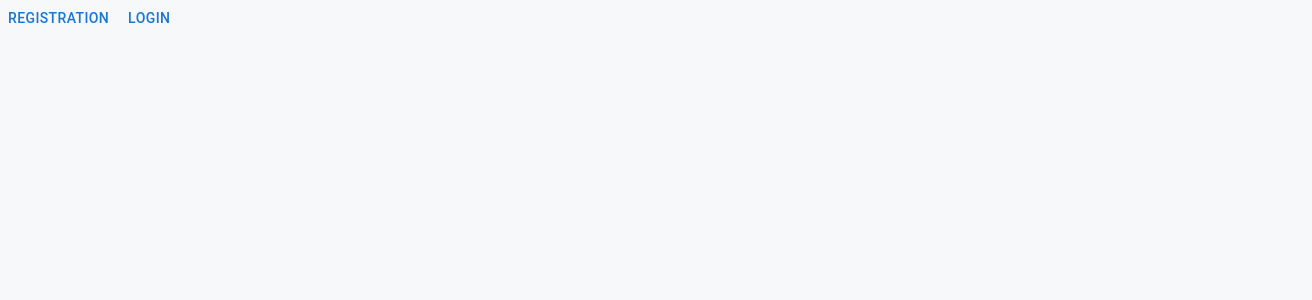
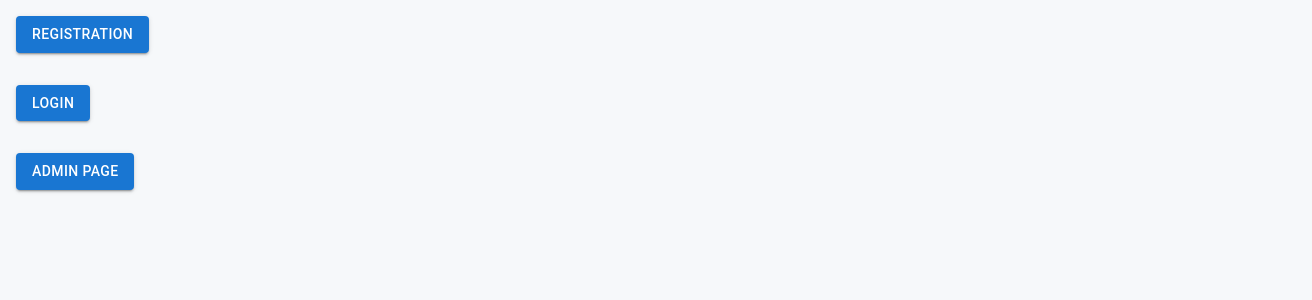
Before and after one commit to zikota/projectLogin, a React (Create React App) app: page / in a window 1280 px wide. Shown: the top 300 px of the page, 1312 px wide, since content can reach past the window. Built offline with nearby package versions, Linux system fonts and the light colour scheme.

Commit message:
Login done

```diff
--- a/src/App.css
+++ b/src/App.css
@@ -118,3 +118,9 @@ body {
     display: none;
   }
 }
+
+#center {
+  width: 100%;
+  text-align: 'center';
+  padding: 2vh !important
+}
--- a/src/App.js
+++ b/src/App.js
@@ -3,6 +3,9 @@ import * as React from 'react';
 import Login from './components/Login';
 import HomePage from './components/HomePage';
 import { Route, Routes } from 'react-router-dom';
+import { PrivateRoute } from './components/PrivateRoute';
+import { AdminPage } from './components/AdminPage';
+import { AuthContextProvider } from "./contexts/auth";
 
 import Registration from './components/Registration';
 
@@ -10,12 +13,16 @@ function App() {
   return (
     <div>
     <div className="wrapper">
-
-      <Routes>
-        <Route exact path="/" element={<HomePage></HomePage>}></Route>
-        <Route path="/login" element={<Login></Login>}></Route>
-        <Route path="/registration" element={<Registration></Registration>}></Route>
-      </Routes>
+      <AuthContextProvider>
+        <Routes>
+          <Route exact path="/" element={<HomePage></HomePage>}></Route>
+          <Route path="/login" element={<Login></Login>}></Route>
+          <Route path="/registration" element={<Registration></Registration>}></Route>
+          <Route path="/admin" element={<PrivateRoute></PrivateRoute>}>
+          <Route exact path='/admin' element={<AdminPage/>}/>
+          </Route>
+        </Routes>
+      </AuthContextProvider>
     </div>
     </div>
   );
--- /dev/null
+++ b/src/components/AdminPage.js
@@ -0,0 +1,23 @@
+import '../App.css';
+import * as React from 'react';
+import { useState, useEffect } from 'react';
+import Button from '@mui/material/Button';
+import CssBaseline from '@mui/material/CssBaseline';
+import TextField from '@mui/material/TextField';
+import Box from '@mui/material/Box';
+import Typography from '@mui/material/Typography';
+import Container from '@mui/material/Container';
+import {  ThemeProvider, createTheme } from '@mui/material/styles';
+import { Grid, Avatar, FormControlLabel, Checkbox } from '@mui/material';
+import { Link } from '@mui/material';
+import { useContext } from 'react';
+import { Route, Redirect } from 'react-router-dom';
+
+
+export const AdminPage = () => {
+    return (
+      <div>
+        Admin page
+      </div>
+    );
+  }
--- a/src/components/HomePage.js
+++ b/src/components/HomePage.js
@@ -8,23 +8,44 @@ import Divider from '@mui/material/Divider';
 import Container from '@mui/material/Container';
 import Grid from '@mui/material/Grid';
 import Paper from '@mui/material/Paper';
-import { useEffect, useState, useRef } from 'react';
+import { useEffect, useState, useRef, useContext } from 'react';
 import { Button, useForkRef } from '@mui/material';
 import Carousel from 'react-material-ui-carousel'
 import Link from '@mui/material/Link';
+import { AuthContext } from '../contexts/auth'
 
 
 const mdTheme = createTheme();
 
 function HomePage() {
+  const { authTokens, setTokens } = useContext(AuthContext);
 
+  const handleLogout = () => {
+    setTokens();
+    localStorage.removeItem('tokens');
+  }
+
+  console.log(authTokens);
 
   return (
     <ThemeProvider theme={mdTheme}>
-      <Box sx={{ display: 'flex' }}>
-        <Link href='/registration'><Button>Registration</Button></Link>
-        <Link href='/login'><Button>Login</Button></Link>
-      </Box>
+        {
+          !authTokens ?
+          <div>
+            <div id="center">
+              <Link href='/registration'><Button variant="contained">Registration</Button></Link>
+            </div>
+            <div id="center">
+              <Link href='/login'><Button  variant="contained">Login</Button></Link>
+            </div>
+          </div> :
+          <div id="center">
+            <Button variant="contained" onClick={handleLogout}>Logout</Button>
+          </div>
+        }
+        <div id="center">
+          <Link href='/admin'><Button  variant="contained">Admin Page</Button></Link>
+        </div>
     </ThemeProvider>
   );
 }
--- a/src/components/Login.js
+++ b/src/components/Login.js
@@ -1,6 +1,6 @@
 import '../App.css';
 import * as React from 'react';
-//import { useState, useEffect } from 'react';
+import { useState, useEffect, useContext } from 'react';
 import Button from '@mui/material/Button';
 import CssBaseline from '@mui/material/CssBaseline';
 import TextField from '@mui/material/TextField';
@@ -10,6 +10,8 @@ import Container from '@mui/material/Container';
 import {  ThemeProvider, createTheme } from '@mui/material/styles';
 import { Grid, Avatar, FormControlLabel, Checkbox } from '@mui/material';
 import { Link } from '@mui/material';
+import { AuthContext } from '../contexts/auth'
+import { Navigate } from 'react-router-dom';
 
 const theme = createTheme();
 
@@ -18,10 +20,51 @@ function handleSubmit(e) {
 }
 
 function Login() {
+
+    const [ email, setEmail ] = useState("");
+    const [ password, setPassword ] = useState("");
+    const { authTokens, setTokens } = useContext(AuthContext);
+
+
+    const handleSubmit = (e) => {
+        e.preventDefault();
+
+        var myHeaders = new Headers();
+
+        var formdata = new FormData();
+        formdata.append("email", email);
+        formdata.append("password", password);
+
+        var requestOptions = {
+          method: 'POST',
+          "_method": 'PUT',
+          headers: myHeaders,
+          body: formdata,
+          redirect: 'follow'
+        };
+
+        fetch("http://localhost:8000/api/login", requestOptions)
+          .then(response => response.text())
+          .then((result) => {
+            var res= JSON.parse(result);
+            console.log(res);
+            let jwt = res.access_token.plainTextToken;
+            setTokens(jwt);
+          })
+          .catch(error => console.log('error', error));
+    }
+
+    if(authTokens)
+    {
+      return <Navigate to="/"></Navigate>;
+    }
+
     return (
       <div>
       <ThemeProvider theme={theme}>
         <Container component="main" maxWidth="xs">
+          <br/>
+          <Link href="/" underline="none"><Button variant="outlined"> Back to Home Page </Button></Link>
           <CssBaseline />
           <Box
             sx={{
@@ -47,6 +90,7 @@ function Login() {
                 name="email"
                 autoComplete="email"
                 autoFocus
+                onChange={(e) => {setEmail(e.target.value)}}
               />
               <TextField
                 margin="normal"
@@ -57,6 +101,7 @@ function Login() {
                 type="password"
                 id="password"
                 autoComplete="current-password"
+                onChange={(e) => {setPassword(e.target.value)}}
               />
               <FormControlLabel
                 control={<Checkbox value="remember" color="primary" />}
--- /dev/null
+++ b/src/components/PrivateRoute.js
@@ -0,0 +1,27 @@
+import '../App.css';
+import * as React from 'react';
+import { useState, useEffect } from 'react';
+import Button from '@mui/material/Button';
+import CssBaseline from '@mui/material/CssBaseline';
+import TextField from '@mui/material/TextField';
+import Box from '@mui/material/Box';
+import Typography from '@mui/material/Typography';
+import Container from '@mui/material/Container';
+import {  ThemeProvider, createTheme } from '@mui/material/styles';
+import { Grid, Avatar, FormControlLabel, Checkbox } from '@mui/material';
+import { Link } from '@mui/material';
+import { useContext } from 'react';
+import { Route, Navigate, Outlet } from 'react-router-dom';
+import { AuthContext } from '../contexts/auth'
+
+const theme = createTheme();
+
+export const PrivateRoute = () => {
+
+    const { authTokens } = useContext(AuthContext);
+    console.log(authTokens, 'context');
+
+    return (
+      authTokens ? <Outlet /> : <Navigate to="/login"/>
+    );
+  }
--- a/src/components/Registration.js
+++ b/src/components/Registration.js
@@ -51,6 +51,7 @@ function Registration() {
           setErrors(errors => [...errors, { id: 5, msg: "Email format is not correct."}]);
           errorsCount++;
         }
+
 
         let regexPass = new RegExp("^(?=.*[a-z])(?=.*[A-Z])(?=.*[0-9])(?=.*[!@#$%\^&\*])(?=.{8,})");
         if (!regexPass.test(password))
@@ -138,6 +139,9 @@ function Registration() {
 
         {showErrors()}
             <Container component="main" maxWidth="xs">
+              <br/>
+              <Link href="/" underline="none"><Button variant="outlined"> Back to Home Page </Button></Link>
+
                 <CssBaseline />
                 <Box
                 sx={{
--- /dev/null
+++ b/src/contexts/auth.js
@@ -0,0 +1,26 @@
+import { createContext, useContext, useEffect, useState } from "react";
+import { apiCall } from "../services/api";
+
+export const AuthContext = createContext();
+
+export function useAuth() {
+  return useContext(AuthContext);
+}
+
+export const AuthContextProvider = (props) => {
+  const existingTokens = localStorage.getItem("tokens");
+  const [authTokens, setAuthTokens] = useState(existingTokens);
+  useEffect(() => {
+    apiCall.defaults.headers.common["Authorization"] = `Bearer ${authTokens}`;
+  }, [authTokens]);
+  const setTokens = (token) => {
+    console.log(token);
+    localStorage.setItem("tokens", token);
+    setAuthTokens(token);
+  };
+  return (
+    <AuthContext.Provider value={{ authTokens, setTokens }}>
+      {props.children}
+    </AuthContext.Provider>
+  );
+};
--- /dev/null
+++ b/src/services/api.js
@@ -0,0 +1,16 @@
+import axios from "axios";
+const apiUrl = "http://localhost:8000";
+
+export const apiCall= axios.create({
+  baseURL: apiUrl
+});
+apiCall.interceptors.response.use(function (response) {
+    return response;
+  }, function (error) {
+    if (401 === error.response.status) {
+        console.log(error)
+     console.log('nije dobro')
+    } else {
+        return Promise.reject(error);
+    }
+  });
```
